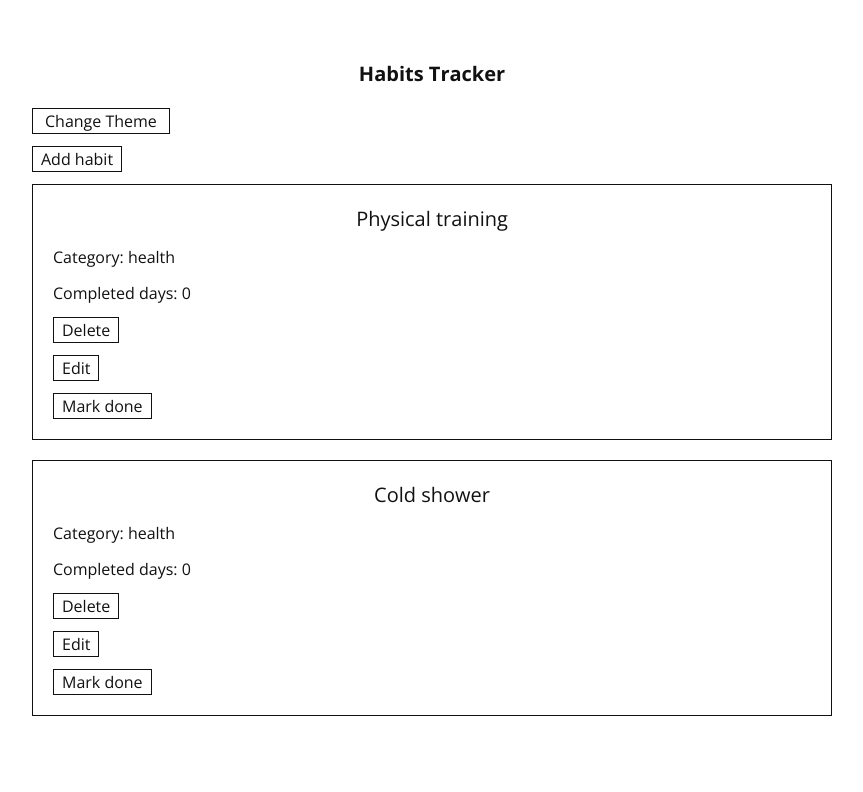
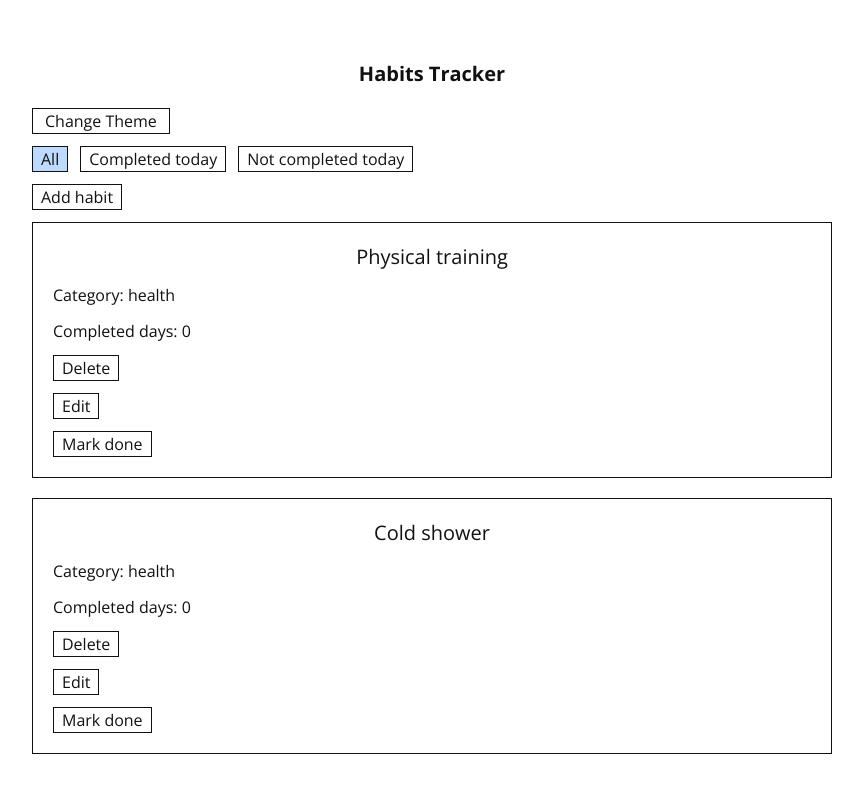
Before and after one commit to Vladimir-Bukhanov/Habits-Tracker, a React (Vite) app: page / in a window 1280 px wide. Shown: the top 792 px of the page, without its empty margins (208-1071 px from the left). Built offline with nearby package versions, Linux system fonts and the light colour scheme.

Commit message:
feat: add filtered buttons and logic to filtering habits

```diff
--- a/src/App.tsx
+++ b/src/App.tsx
@@ -1,10 +1,12 @@
 import { useContext, useEffect, useState } from 'react'
 import EditForm from './components/EditForm'
+import FilteredButtons from './components/FilteredButtons'
 import HabitForm, { type IHabitFields } from './components/HabitForm'
 import HabitsList from './components/HabitsList'
 import Modal from './components/Modal'
 import { ModalContext } from './context/ModalContext'
 import { ThemeContext } from './context/ThemeContext'
+import type { FilterBtnType } from './types/filterBtnType'
 import type { HabitType } from './types/habitType'
 
 const initialHabits = [
@@ -39,6 +41,8 @@ export default function App() {
   })
 
   const [isEditing, setIsEditing] = useState<HabitType | null>(null)
+
+  const [filterBtn, setFilterBtn] = useState<FilterBtnType>("All")
 
   const { theme, toggleTheme } = useContext(ThemeContext)
 
@@ -100,6 +104,18 @@ export default function App() {
     setIsEditing(null)
   }
 
+  const filteredHabits = habits.filter(habit => {
+
+    if (filterBtn === "Completed today") {
+      return habit.completedDates.includes(new Date().toLocaleDateString())
+    } else if ( filterBtn === "Not completed today") {
+      return !habit.completedDates.includes(new Date().toLocaleDateString())
+    }
+
+    return true
+
+  })
+
   return (
     <div className='mx-auto mb-5 w-[90%] max-w-200 min-w-90'>
       <h1 className='text-center mt-15 mb-5 text-xl font-bold'>
@@ -111,6 +127,10 @@ export default function App() {
       >
         Change Theme
       </button>
+      <FilteredButtons
+        current={filterBtn}
+        onFilter={setFilterBtn}
+      />
       <button
         className={`border px-2 mb-3 cursor-pointer ${theme === "light" ? 'hover:bg-amber-200' : 'hover:bg-amber-700'} hover:bg-amber-200 duration-200`}
         onClick={open}
@@ -119,7 +139,7 @@ export default function App() {
         Add habit
       </button>
       <HabitsList
-        habitsList={habits}
+        habitsList={filteredHabits}
         handleToggleHabit={handleToggleHabit}
         onDelete={onDelete}
         onEdit={setIsEditing}
--- /dev/null
+++ b/src/components/FilteredButtons.tsx
@@ -0,0 +1,30 @@
+import { useContext } from 'react'
+import { ThemeContext } from '../context/ThemeContext'
+import type { FilterBtnType } from '../types/filterBtnType'
+
+interface IFilterBtn {
+	current: FilterBtnType
+	onFilter: (filterBtn: FilterBtnType) => void
+}
+
+export default function FilteredButtons({current, onFilter}: IFilterBtn) {
+
+	const {theme} = useContext(ThemeContext)
+
+	return (
+		<div className='mb-3'>
+			{(["All", "Completed today", "Not completed today"] as FilterBtnType[]).map(btn => (
+				<button
+					key={btn}
+					className={`px-2 mr-3 border 	cursor-pointer ease duration-200
+					${theme === "light" && current === btn ? "bg-blue-200" : ""}
+					${theme === "dark" && current === btn ? "bg-blue-700" : ""}
+					`}
+					onClick={() => onFilter(btn)}
+				>
+					{btn}
+				</button>
+			))}
+		</div>
+	)
+}
--- /dev/null
+++ b/src/types/filterBtnType.ts
@@ -0,0 +1 @@
+export type FilterBtnType = "All" | "Completed today" | "Not completed today"
```
